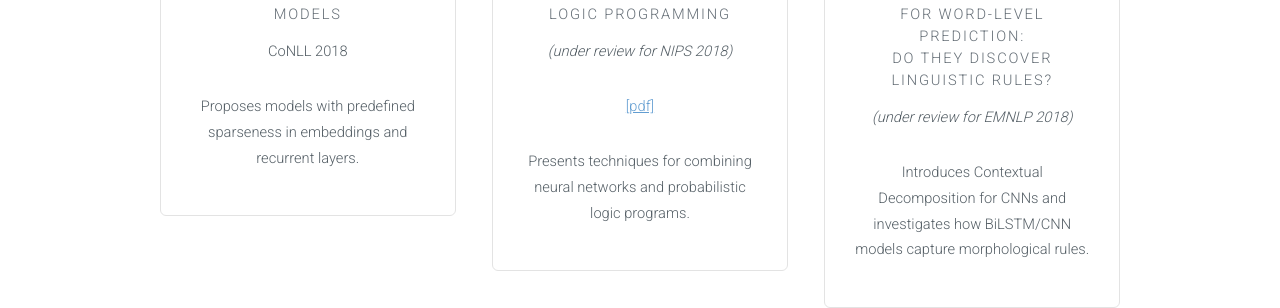
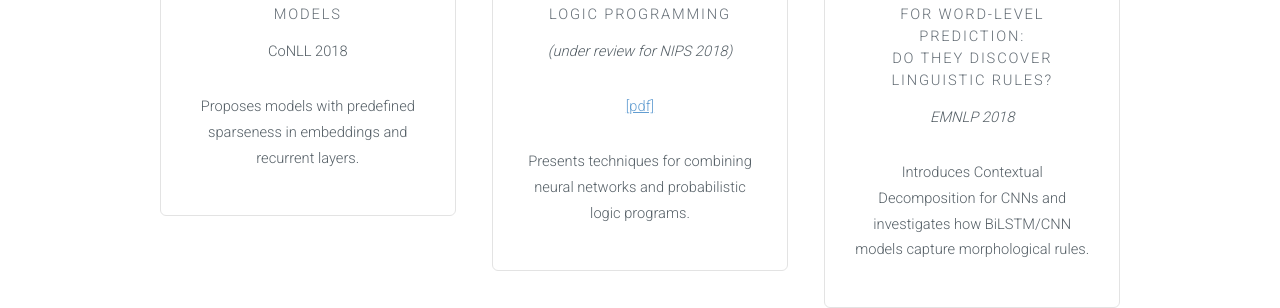
Before and after one commit to tdmeeste/tdmeeste.github.io, a Jekyll site: the page built from index.html, in a window 1280 px wide and 900 px high, scrolled down 2177 px. Shown: the part 152-460 px from the top of the window. Built offline with Jekyll 4.4.1, drawn with Linux system fonts in a browser that asks for light colours.

Commit message:
paper status update

```diff
--- a/index.html
+++ b/index.html
@@ -122,7 +122,7 @@ layout: default
                                     <img src="images/recent_work/snapshot_ExplainingChar.png" alt="" />
                                 </div>
 								<h4>Explaining Character-Aware Neural Networks <br/>for Word-Level Prediction:<br/>Do They Discover Linguistic Rules?</h4>
-                                <p><i>(under review for EMNLP 2018)</i></p>
+                                <p><i>EMNLP 2018</i></p>
 								<p>Introduces Contextual Decomposition for CNNs and investigates how BiLSTM/CNN models capture morphological rules.</p>
 							</section>
 						</div>
```
